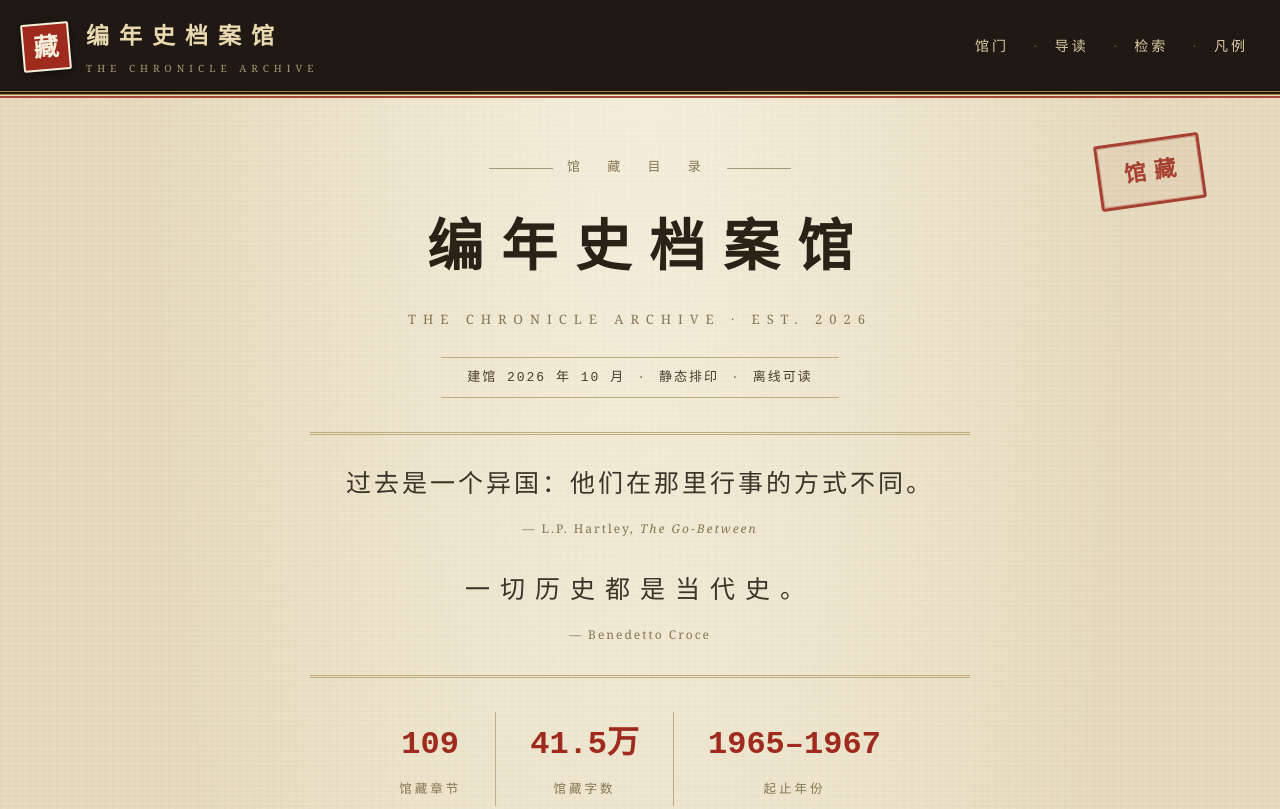
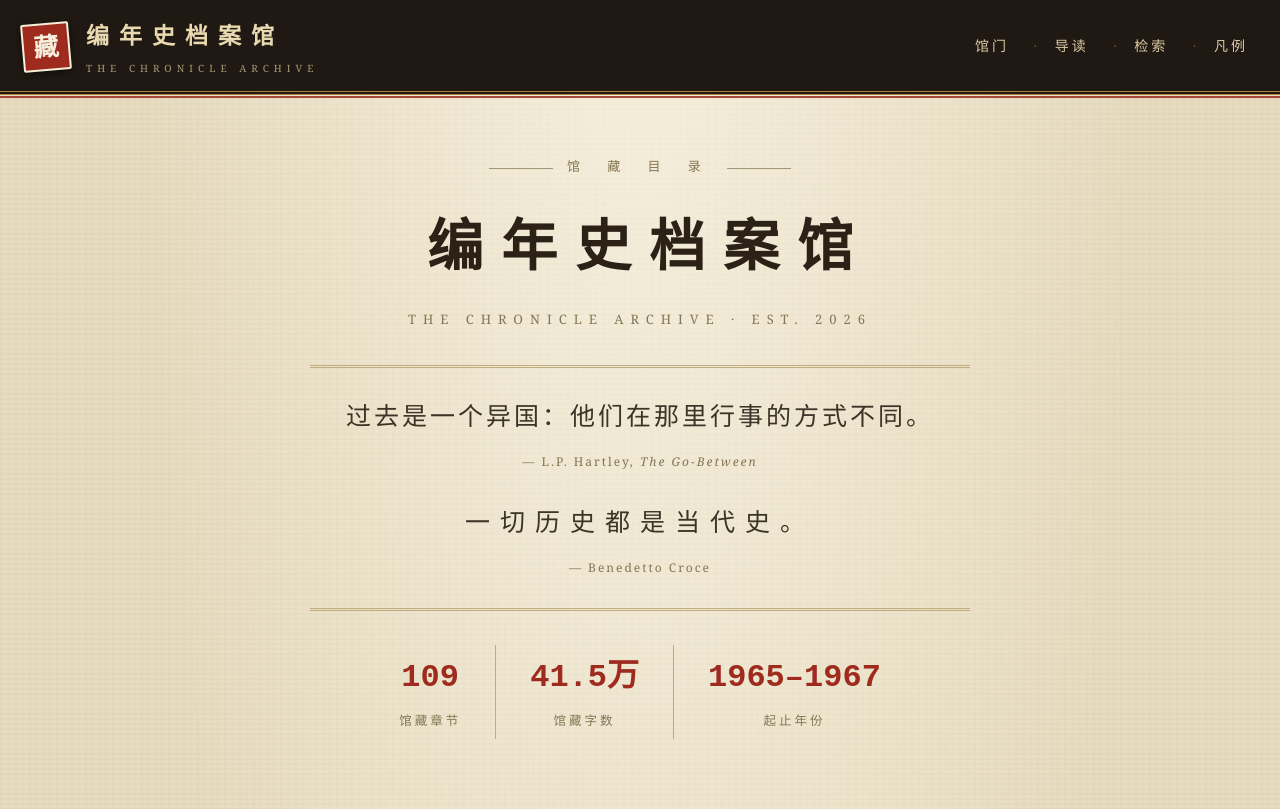
Before and after one commit to fghijkln/chronicle-archive, a website: page index.html in a window 1280 px wide. Shown: the top 809 px of the page. Drawn offline with Linux system fonts and the light colour scheme.

Commit message:
去掉卷首馆藏印与馆刊期线

```diff
--- a/css/style.css
+++ b/css/style.css
@@ -66,21 +66,7 @@ h2.sect small{font-size:12px;color:var(--muted);letter-spacing:3px;margin-left:1
 .hero .hall::before,.hero .hall::after{content:"";display:inline-block;width:64px;height:1px;background:var(--muted);vertical-align:middle;margin:0 14px;opacity:.7}
 .hero h1{font-size:56px;letter-spacing:18px;margin:18px 0 10px;font-weight:700;text-indent:18px}
 .hero .en{font-family:var(--lat);letter-spacing:7px;color:var(--muted);font-size:13px}
-.dateline{
-  margin:26px auto 0;display:inline-block;font-family:var(--type);font-size:13px;letter-spacing:2px;color:var(--ink-soft);
-  border-top:1px solid var(--line);border-bottom:1px solid var(--line);padding:8px 26px;
-}
-.dateline span + span::before{content:"·";margin:0 12px;color:var(--muted)}
-.stampbox{position:absolute;top:44px;right:6%}
-.stamp{
-  display:inline-block;border:3px solid var(--seal);color:var(--seal);
-  font-family:var(--kai);font-weight:700;font-size:22px;letter-spacing:8px;text-indent:8px;
-  padding:10px 16px;border-radius:3px;transform:rotate(-8deg);
-  background:rgba(158,43,30,.05);box-shadow:inset 0 0 0 1px rgba(158,43,30,.35);
-  opacity:.88;user-select:none;
-}
 @media(max-width:640px){
-  .stampbox{display:none}
   .hero{padding:44px 16px 32px}
   .hero h1{font-size:38px;letter-spacing:10px;text-indent:10px}
   .hero .hall{letter-spacing:8px}
@@ -94,7 +80,6 @@ h2.sect small{font-size:12px;color:var(--muted);letter-spacing:3px;margin-left:1
   .topband nav a + a::before{margin-right:8px}
   .stat{padding:4px 18px}
   .stat + .stat{border-left:none}
-  .dateline{font-size:12px;padding:8px 14px}
   .volcard{padding:24px 20px 18px}
   .archtable{font-size:13px}
   .archtable th,.archtable td{padding:8px 8px}
--- a/index.html
+++ b/index.html
@@ -14,11 +14,9 @@
 </div>
 
 <div class="hero">
-  <div class="stampbox"><span class="stamp">馆藏</span></div>
   <div class="hall">馆 藏 目 录</div>
   <h1>编年史档案馆</h1>
   <div class="en">THE CHRONICLE ARCHIVE · EST. 2026</div>
-  <div class="dateline"><span>建馆 2026 年 10 月</span><span>静态排印</span><span>离线可读</span></div>
 <div class="epigraph">
   <p>过去是一个异国：他们在那里行事的方式不同。</p>
   <span>&mdash; L.P. Hartley, <i>The Go-Between</i></span>
```
